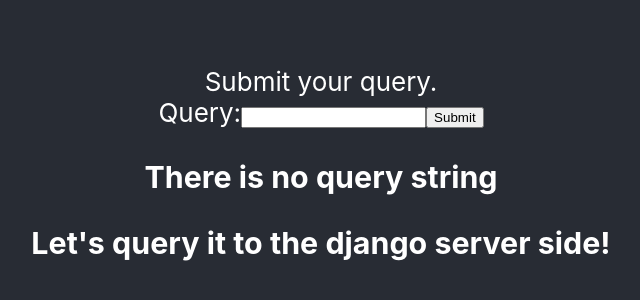
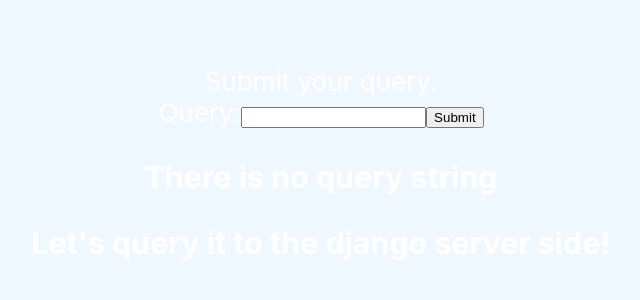
Before and after one commit to wanyaworld/SearchThis, a React (Create React App) app: page / in a window 1280 px wide. Shown: the part 234-534 px from the top of the page, without its empty margins (319-959 px from the left). Built offline with nearby package versions, Linux system fonts and the light colour scheme.

Commit message:
Modify logo and css

```diff
--- a/src/App.css
+++ b/src/App.css
@@ -9,12 +9,12 @@
 
 @media (prefers-reduced-motion: no-preference) {
   .App-logo {
-    animation: App-logo-spin infinite 20s linear;
+    animation: none;
   }
 }
 
 .App-header {
-  background-color: #282c34;
+  background-color: #f0f8ff;
   min-height: 100vh;
   display: flex;
   flex-direction: column;
--- a/src/App.js
+++ b/src/App.js
@@ -1,4 +1,4 @@
-import logo from './logo.svg';
+import logo from './main.jpg';
 import './App.css';
 import axios from 'axios';
 import React, { Component } from "react";
```
Also changed, not shown: src/main.jpg (added).
